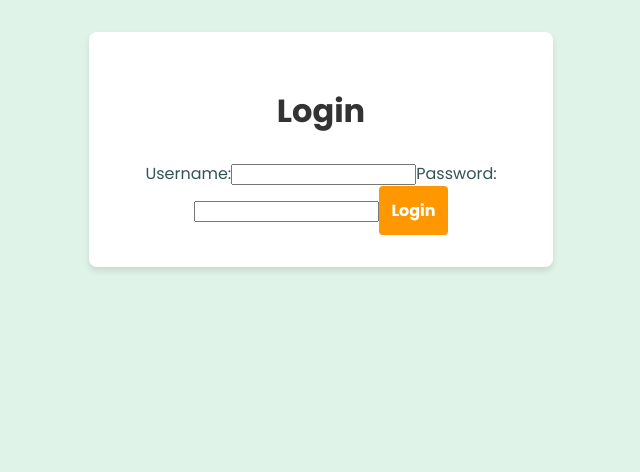
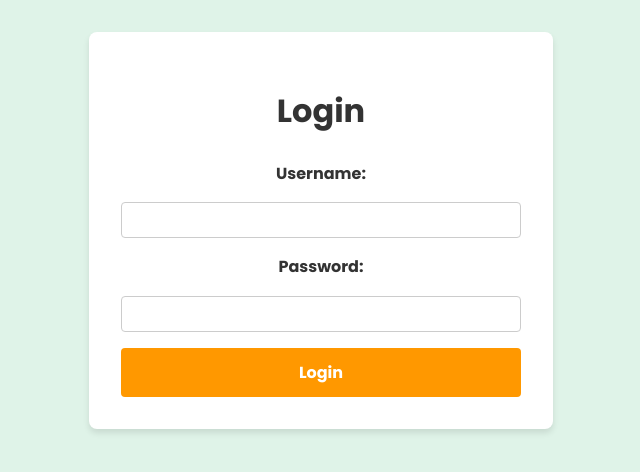
Before and after one commit to chantal-delcarmen/adoptify-pet-finder, a React (Create React App) app in the folder frontend/: page /login in a window 1280 px wide. Shown: the top 472 px of the page, without its empty margins (319-959 px from the left). Built offline with nearby package versions, Linux system fonts and the light colour scheme; no server answers.

Commit message:
Refactor Login component: improve debug information display and standardize form class name

```diff
--- a/frontend/src/pages/Login.js
+++ b/frontend/src/pages/Login.js
@@ -20,14 +20,14 @@ function Login() {
       if (response.ok) {
         const data = await response.json();
         console.log('Login successful:', data);
-        setDebugInfo(`Login successful: ${JSON.stringify(data, null, 2)}`); // Pretty-print JSON
+        setDebugInfo(`Login successful: ${JSON.stringify(data, null, 2)}`);
         localStorage.setItem('token', data.token);
         navigate('/'); // Redirect to the homepage or dashboard
       } else {
         const errorData = await response.json();
         console.error('Backend error:', errorData);
         setError(errorData.error || 'Login failed');
-        setDebugInfo(`Backend error: ${JSON.stringify(errorData, null, 2)}`); // Pretty-print JSON
+        setDebugInfo(`Backend error: ${JSON.stringify(errorData, null, 2)}`);
       }
     } catch (err) {
       console.error('Error logging in:', err);
@@ -39,7 +39,7 @@ function Login() {
   return (
     <div className="form-page">
       <h1>Login</h1>
-      <form onSubmit={handleLogin} className="login-form">
+      <form onSubmit={handleLogin} className="form">
         <label htmlFor="username">Username:</label>
         <input
           type="text"
```
